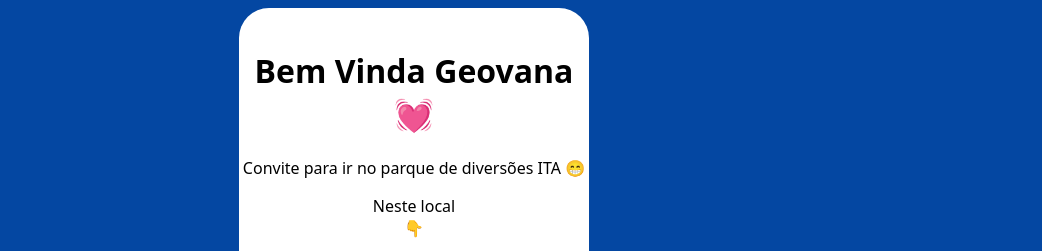
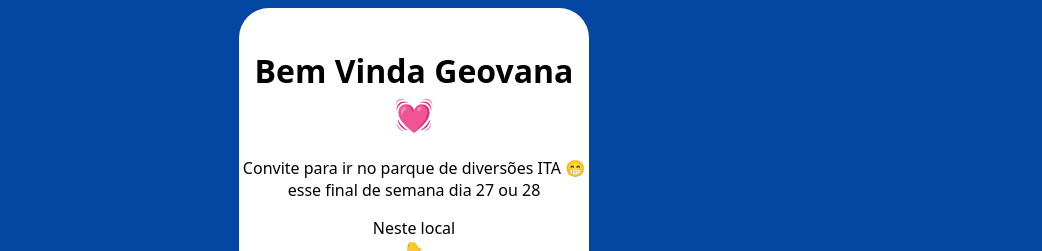
Before and after one commit to AugustoFiorini/Convite, a plain HTML site: page index.html in a window 1280 px wide. Shown: the top 251 px of the page, without its empty margins (226-1268 px from the left). Drawn offline with Linux system fonts and the light colour scheme; grey boxes are pictures that could not be loaded.

Commit message:
Add files via upload

```diff
--- a/index.html
+++ b/index.html
@@ -9,7 +9,7 @@
 <body>
     <div class="painel">
         <h1>Bem Vinda Geovana &#128147;</h1>
-        <p>Convite para ir no parque de diversões ITA &#128513;<p>
+        <p>Convite para ir no parque de diversões ITA &#128513; esse final de semana dia 27 ou 28<p>
         <p>Neste local <br> &#128071; </p>
         <iframe src="https://www.google.com/maps/embed?pb=!1m18!1m12!1m3!1d3822.9451241383726!2d-49.281266923925266!3d-16.62952304407509!2m3!1f0!2f0!3f0!3m2!1i1024!2i768!4f13.1!3m3!1m2!1s0x935ef36510d99e83%3A0x29bff4ccd591d1ba!2sPasseio%20das%20%C3%81guas%20Shopping!5e0!3m2!1spt-BR!2sbr!4v1721952318577!5m2!1spt-BR!2sbr"
          width="290" height="150" style="border:0;"
```
